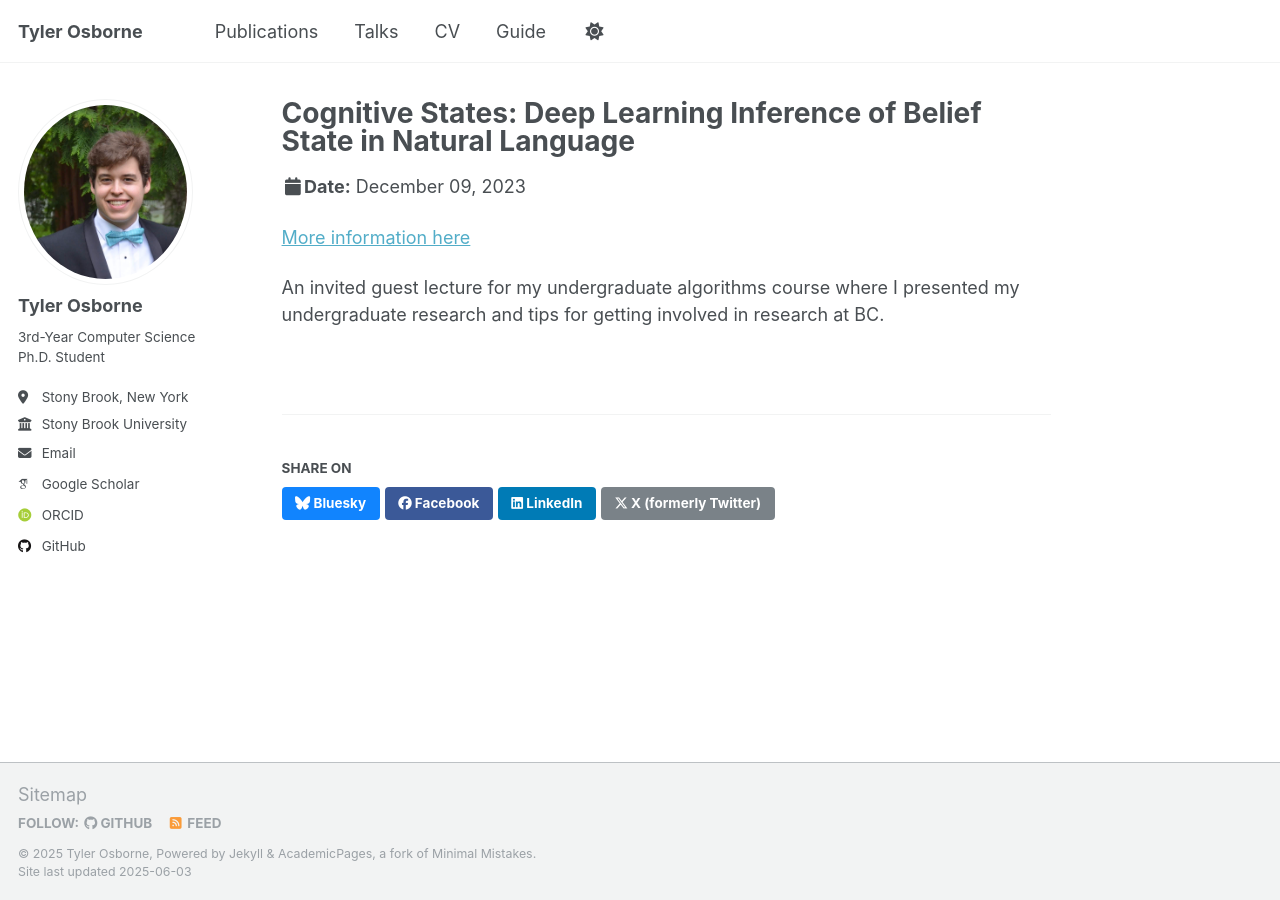
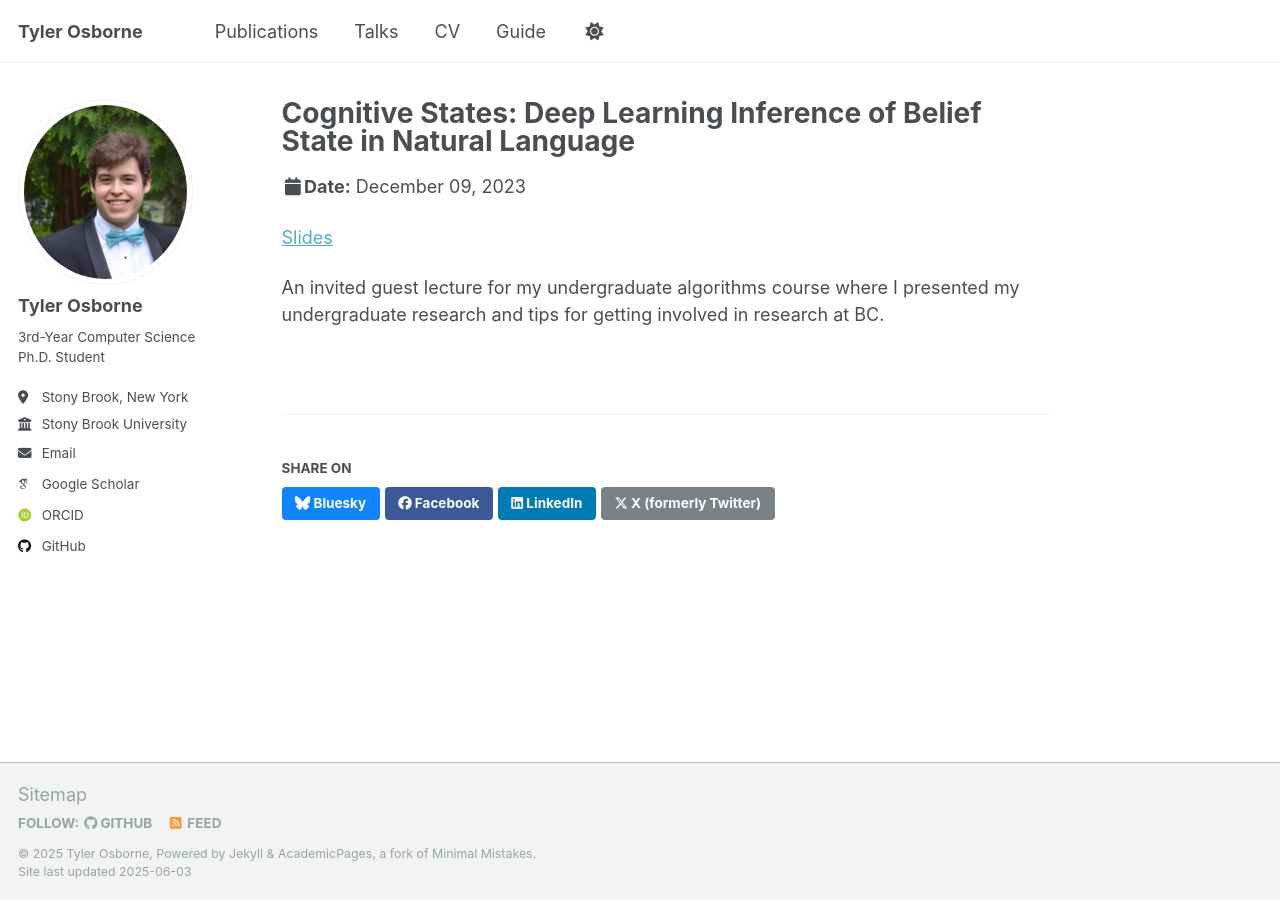
Before and after one commit to t-oz/t-oz.github.io, a Jekyll site: the page built from _talks/2023-12-09-talk-1.md, in a window 1280 px wide. Built offline with Jekyll 4.4.1, drawn with Linux system fonts in a browser that asks for light colours; some web fonts are replaced.

Commit message:
minor change

```diff
--- a/_talks/2023-12-09-talk-1.md
+++ b/_talks/2023-12-09-talk-1.md
@@ -8,6 +8,6 @@ date: 2023-12-09
 location: "Chestnut Hill, MA"
 ---
 
-[More information here](https://t-oz.github.io/files/volkovich_2023_talk.pdf)
+[Slides](https://t-oz.github.io/files/volkovich_2023_talk.pdf)
 
 An invited guest lecture for my undergraduate algorithms course where I presented my undergraduate research and tips for getting involved in research at BC.
--- a/markdown_generator/talks.py
+++ b/markdown_generator/talks.py
@@ -93,7 +93,7 @@ for row, item in talks.iterrows():
 
 
     if len(str(item.talk_url)) > 3:
-        md += "\n[More information here](" + item.talk_url + ")\n"
+        md += "\n[Slides](" + item.talk_url + ")\n"
 
 
     if len(str(item.description)) > 3:
```
